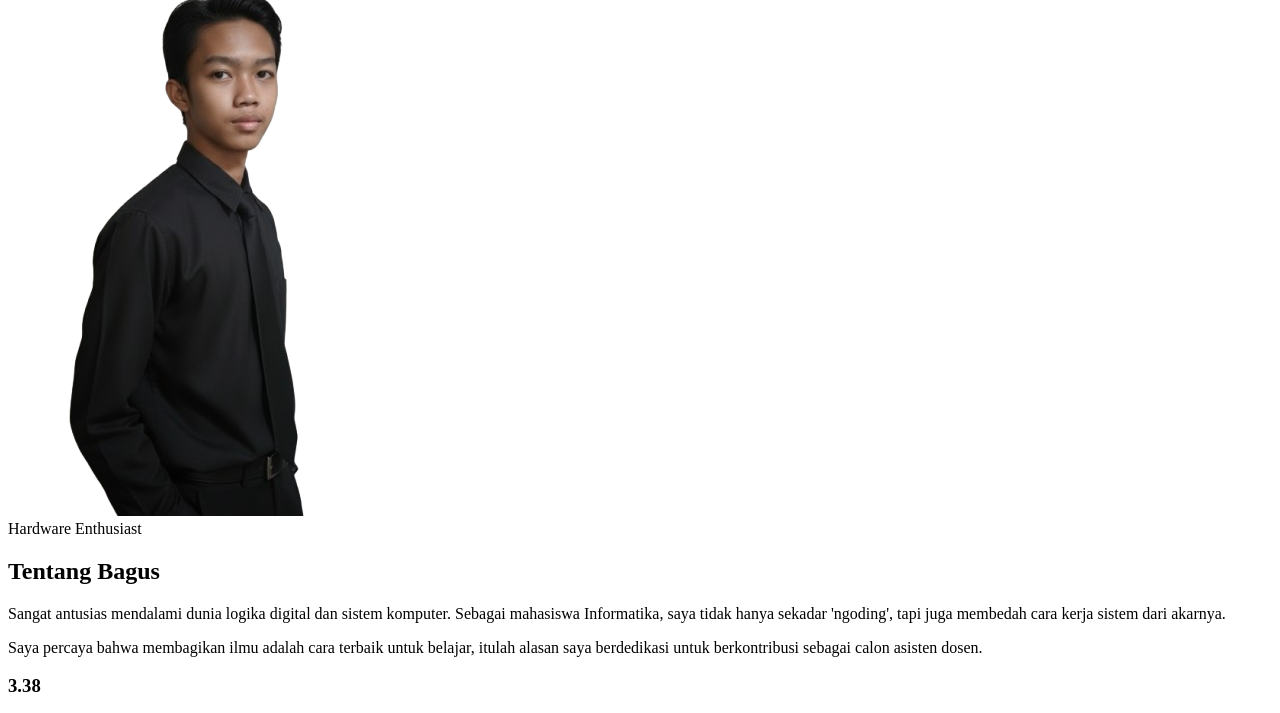
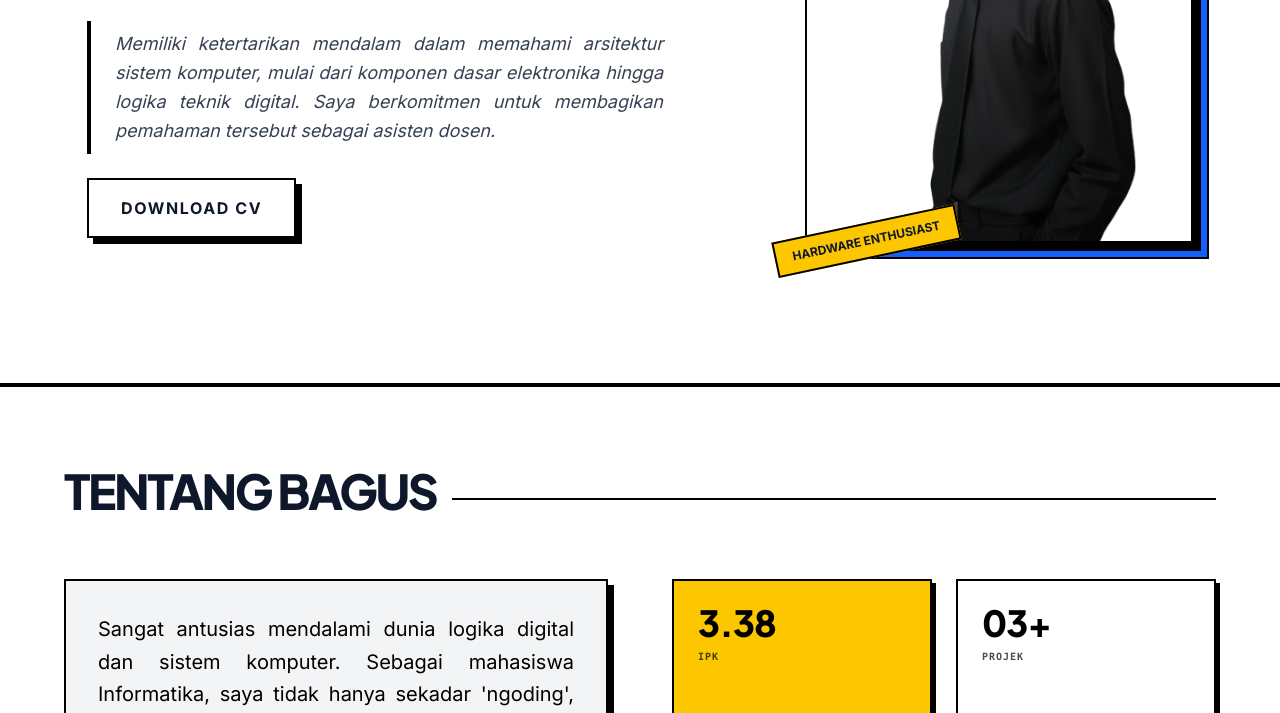
Before and after one commit to Bagus550/web-porto-pik, a website: page index.html in a window 1280 px wide. Shown: the part 481-1194 px from the top of the page. Drawn offline with nearby package versions, Linux system fonts and the light colour scheme; the site is published under a folder, as on GitHub Pages, so addresses that start at the root find nothing.

Commit message:
benerin package.json

```diff
--- a/index.html
+++ b/index.html
@@ -5,7 +5,7 @@
   <meta charset="UTF-8" />
   <meta name="viewport" content="width=device-width, initial-scale=1.0" />
   <title>Bagus Setiawan</title>
-  <link rel="stylesheet" href="/src/output.css" />
+  <link rel="stylesheet" href="./src/output.css" />
   <script src="https://unpkg.com/lucide@latest"></script>
   <link rel="preconnect" href="https://fonts.googleapis.com" />
   <link rel="preconnect" href="https://fonts.gstatic.com" crossorigin />
```
